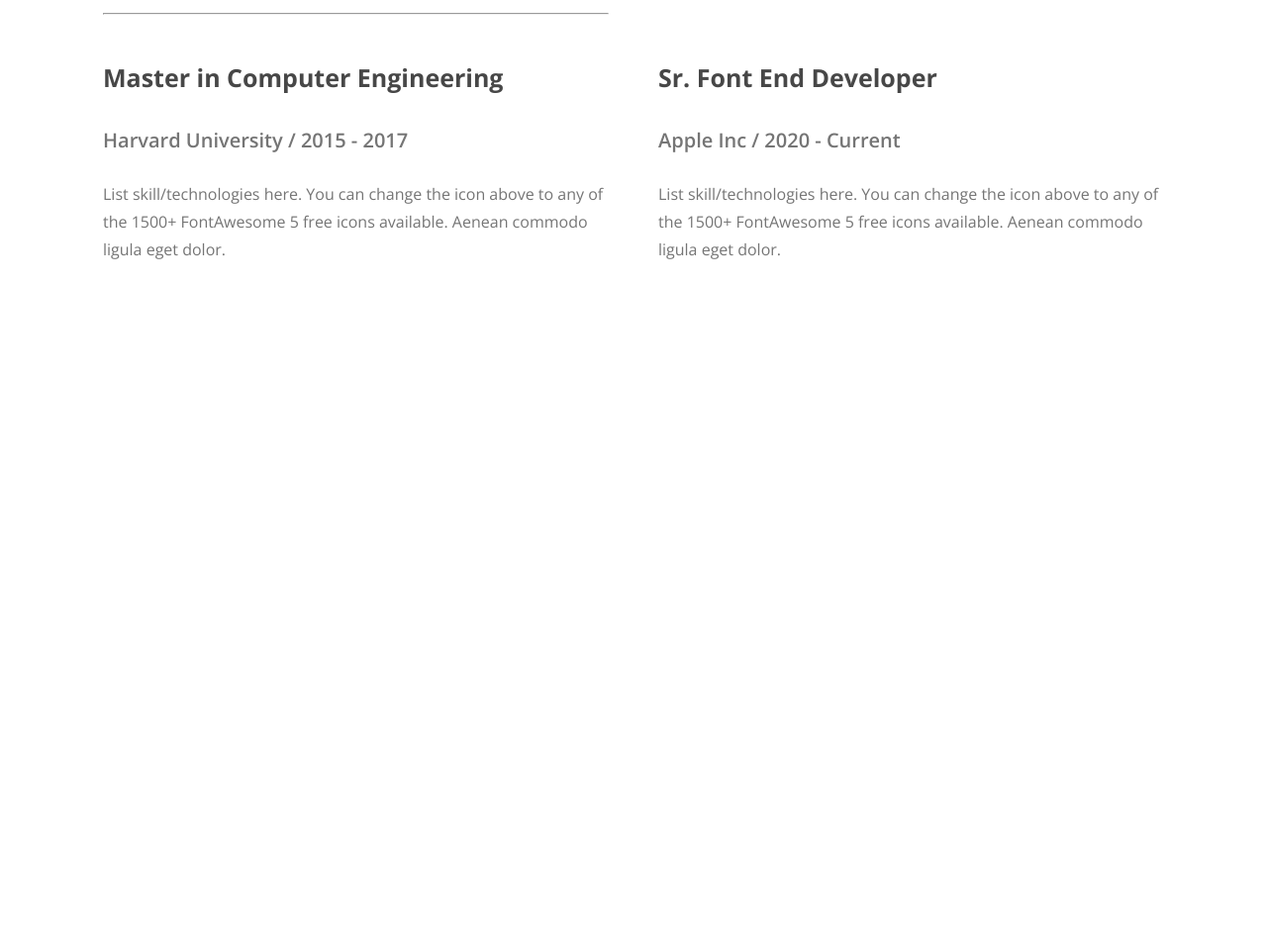
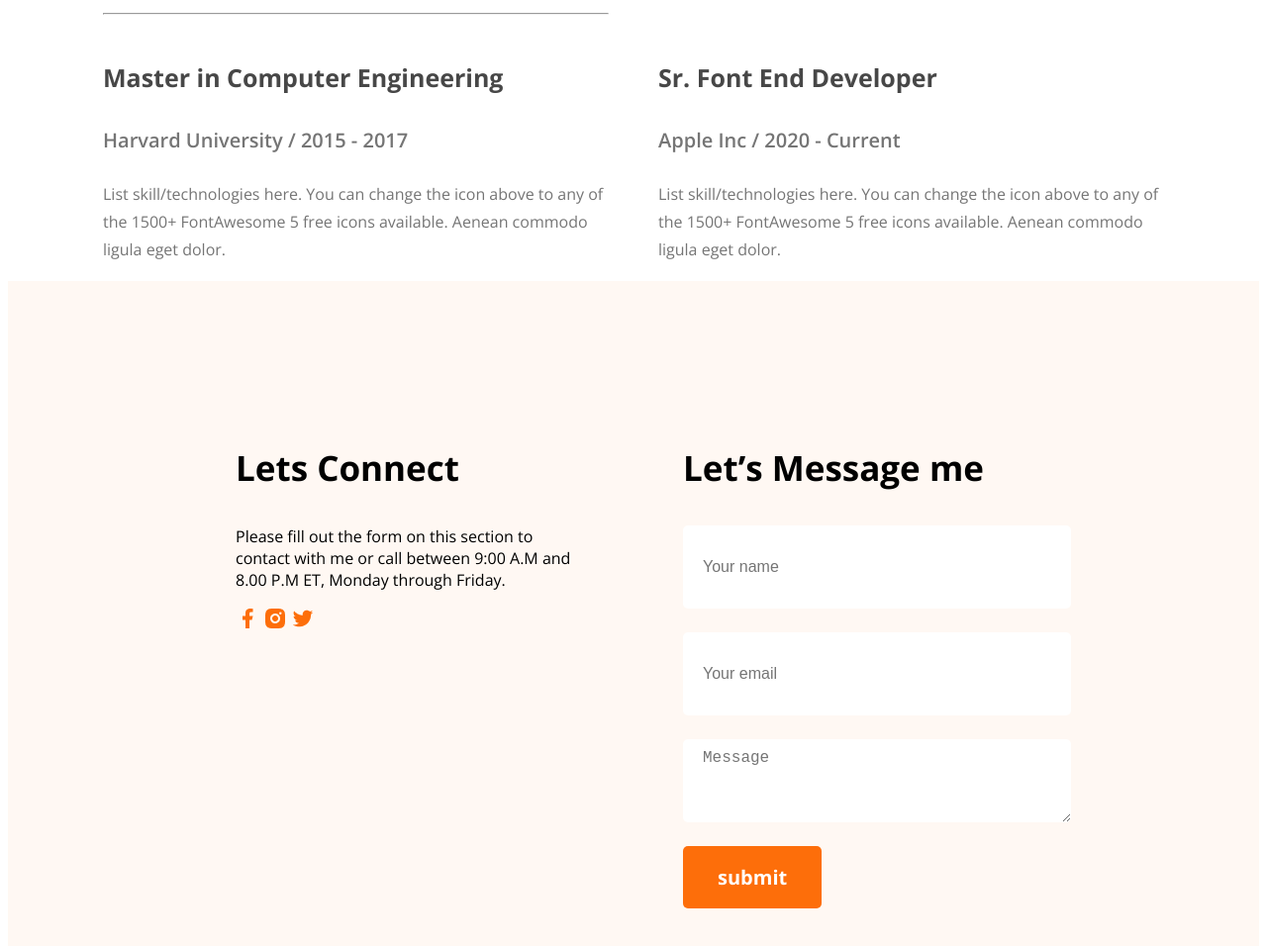
Before and after one commit to Ahsan-SWE/portfolio, a plain HTML site: page index.html in a window 1280 px wide. Shown: the part 2917-3873 px from the top of the page at 99% size. Before the commit the page ends 3209 px from the top, so only its background shows below. Drawn offline with nearby package versions, Linux system fonts and the light colour scheme.

Commit message:
fix some error

```diff
--- a/index.html
+++ b/index.html
@@ -239,6 +239,7 @@
         </div>
 
       </div>
+
     </section>
 
 
@@ -251,8 +252,26 @@
 
   </main>
 
-  <footer>
-
+  <footer class="secondary-bg">
+    <div class="footer-column">
+      <h3 class="footer-title">Lets Connect</h3>
+      <p class="footer-description">Please fill out the form on this section to contact with me or call between 9:00 A.M
+        and 8.00 P.M ET, Monday through Friday.</p>
+      <div>
+        <a href=""><img src="images/icons/facebook.png" alt=""></a>
+        <a href=""><img src="images/icons/insta.png" alt=""></a>
+        <a href=""><img src="images/icons/twitter.png" alt=""></a>
+      </div>
+    </div>
+    <div class="footer-column">
+      <h3 class="footer-title">Let’s Message me</h3>
+      <form action="">
+        <input type="text" name="" id="" placeholder="Your name">
+        <input type="email" name="" id="" placeholder="Your email">
+        <textarea name="" id="" rows="10" cols="30" placeholder="Message"></textarea>
+        <input class="btn-primary" type="submit" value="submit">
+      </form>
+    </div>
 
   </footer>
 
--- a/styles/portfolio.css
+++ b/styles/portfolio.css
@@ -365,6 +365,39 @@ hr.new1 {
   flex-direction: column;
 }
 
+.footer-title {
+  font-size: 35px;
+  font-weight: bold;
+}
+
+footer {
+  display: flex;
+  padding: 130px 230px;
+  gap: 100px;
+  margin: 0 auto;
+  max-width: 1320px;
+}
+
+.footer-column {
+  width: 50%;
+}
+footer input[type='text'],
+footer input[type='email'],
+footer textarea {
+  font-size: 16px;
+  display: block;
+  height: 64px;
+  width: 100%;
+  padding: 10px 20px;
+  background-color: white;
+  border-radius: 5px;
+  margin-bottom: 24px;
+  border: none;
+}
+.secondary-bg {
+  background: #fff8f3;
+}
+
 @media screen and (max-width: 576px) {
   .skill-div-box {
     flex-direction: column;
```
